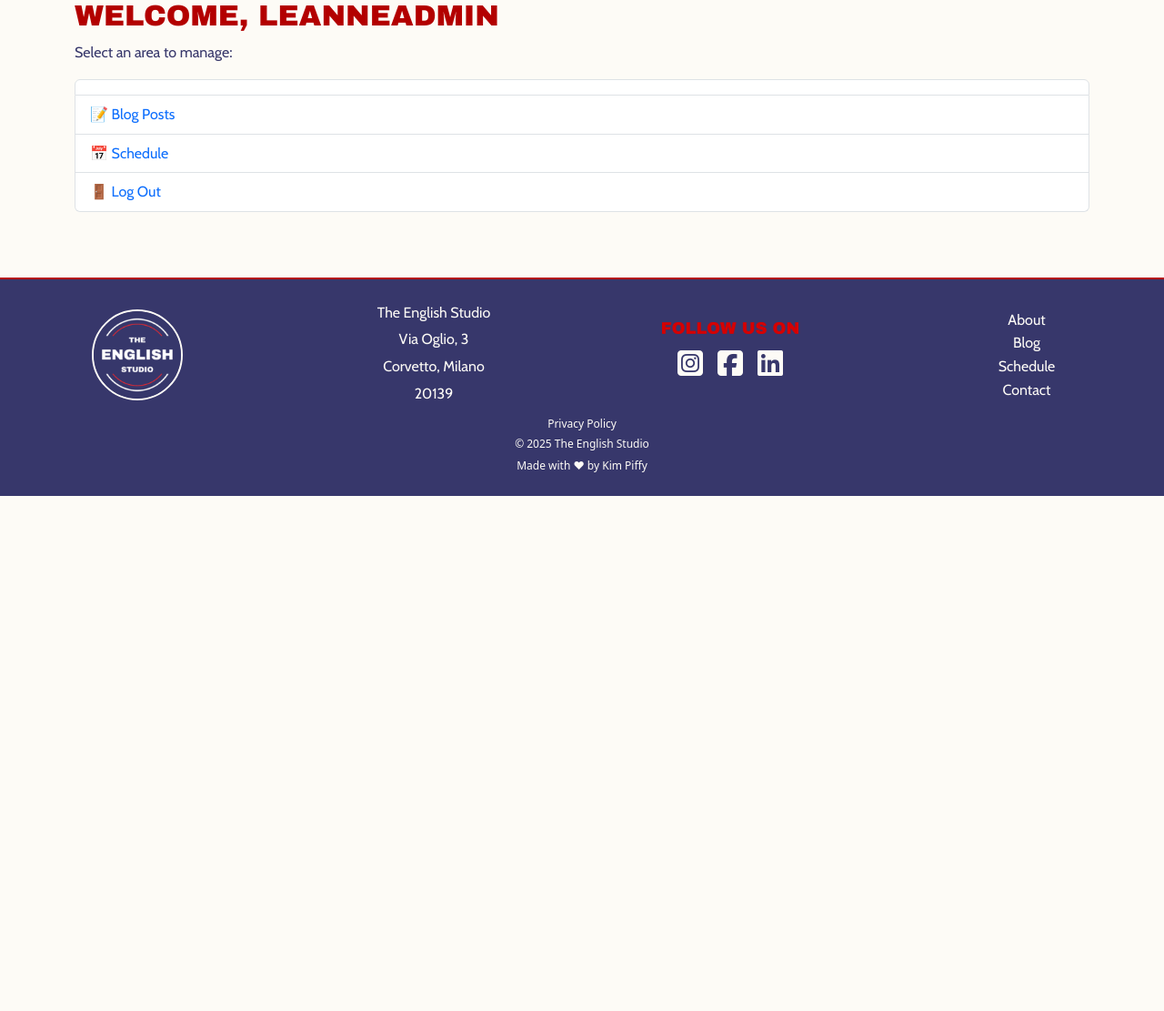
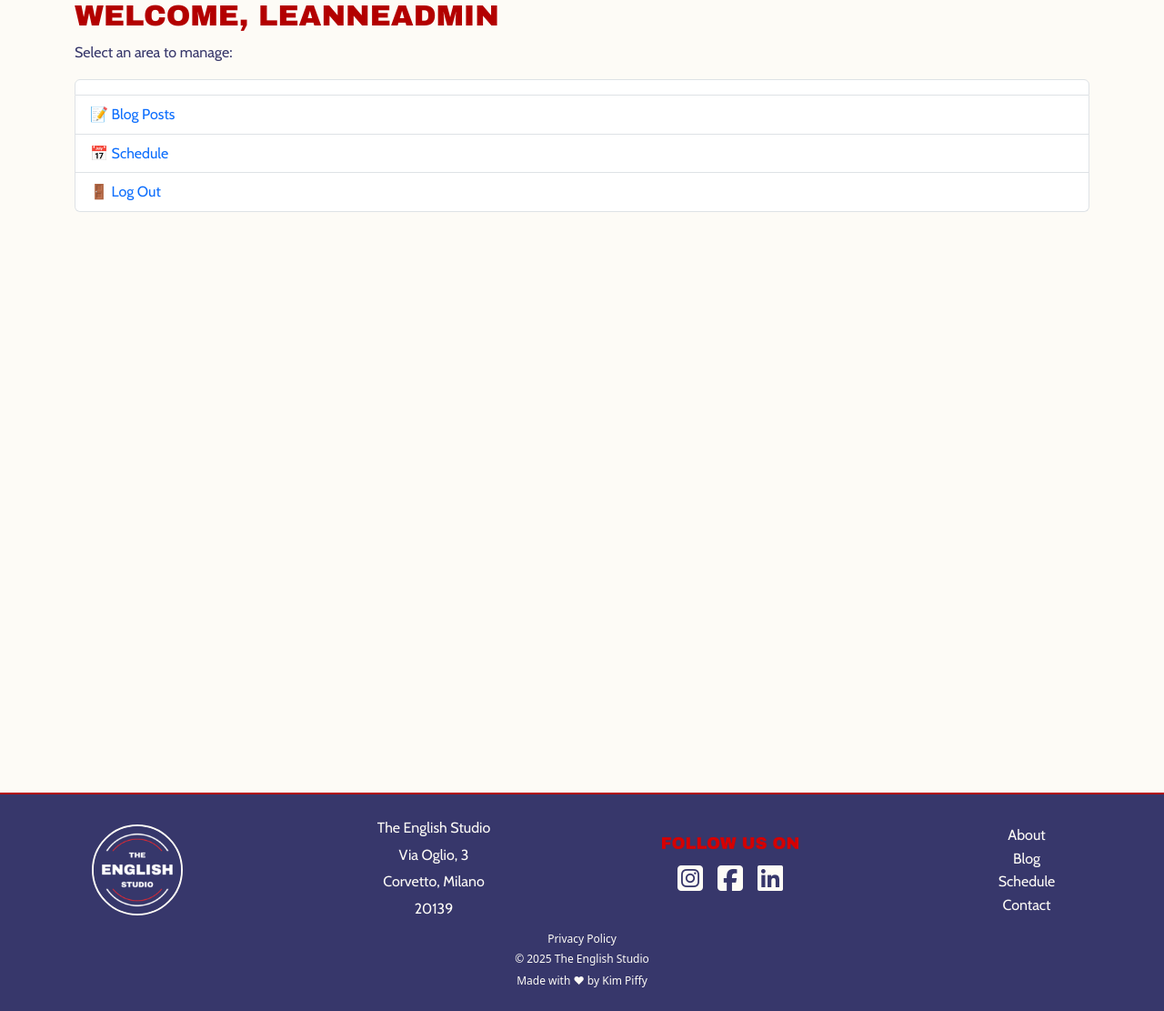
Before and after one commit to kimjev-webdev/theenglishstudiocorvetto, a Django app: page /en/portal/ in a window 1280 px wide; the page is wider, and only the part inside the window is pictured. Shown: the part 431-1542 px from the top of that part at 91% size. Before the commit the page ends 976 px from the top of that part, so only its background shows below. Run offline with Django 5.2, Linux system fonts and the light colour scheme; a user stored in the database is signed in; some libraries are stand-ins or nearby versions.

Commit message:
viewport height adjustments various floating footers

```diff
--- a/main/static/css/styles.css
+++ b/main/static/css/styles.css
@@ -11,6 +11,10 @@ body {
 
 main {
   padding: 1.5rem 20px;
+}
+
+.vh-100 {
+  min-height: 75vh !important;
 }
 
 .container-fluid {
--- a/main/templates/blog/form.html
+++ b/main/templates/blog/form.html
@@ -1,6 +1,6 @@
 {% extends "base.html" %}
 {% block content %}
-<div class="container mt-4">
+<div class="container vh-100 mt-4">
   <h2>{{ view.object.pk|yesno:"Edit Post,Create New Post" }}</h2>
   <form method="post" enctype="multipart/form-data" class="mb-4">
     {% csrf_token %}
--- a/main/templates/portal/dashboard.html
+++ b/main/templates/portal/dashboard.html
@@ -1,6 +1,6 @@
 {% extends "base.html" %}
 {% block content %}
-<div class="container mt-5">
+<div class="container vh-100 mt-5">
   <h2 class="primaryfont red">Welcome, {{ user.username }}</h2>
   <p class="body-text navy">Select an area to manage:</p>
   <ul class="list-group">
--- a/main/templates/portal/login.html
+++ b/main/templates/portal/login.html
@@ -2,7 +2,7 @@
 {% block content %}
 {% load static %}
 
-<div class="container mt-5">
+<div class="container vh-100 mt-5">
     <img src="{% static 'compressed/logofull.webp' %}" alt="The English Studio Logo" class="mb-4" style="max-width: 300px; display: block; margin-left: auto; margin-right: auto;">
   <h2 class="primaryfont text-center navy">Staff Login</h2>
 <form method="post" class="d-flex flex-column align-items-center">
```
